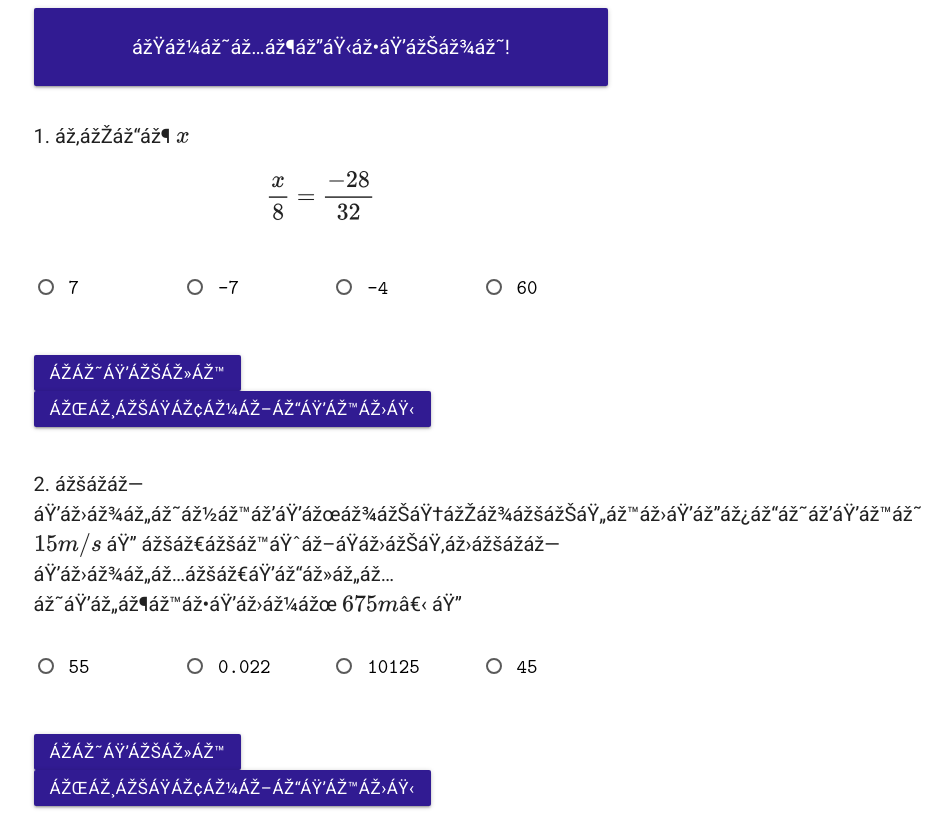
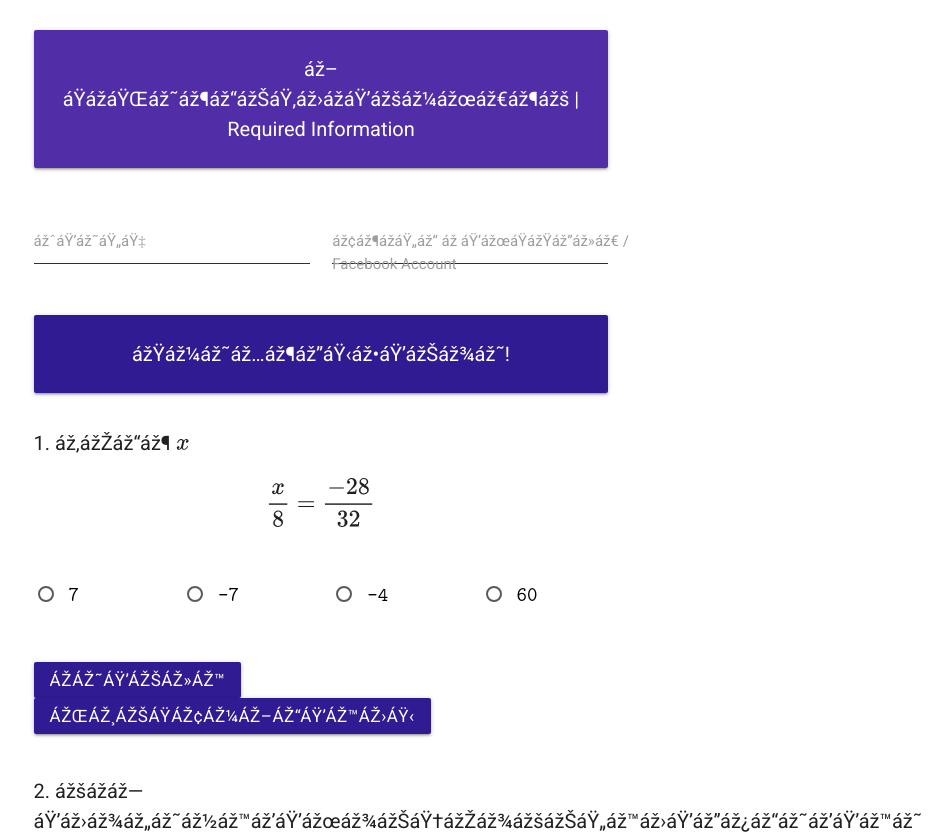
Before and after one commit to bunleaps/brachnha, a plain HTML site: page quiz/02.html in a window 1280 px wide. Shown: the top 834 px of the page, without its empty margins (319-1271 px from the left). Drawn offline with nearby package versions, Linux system fonts and the light colour scheme; a web font is replaced by a local one.

Commit message:
Add files via upload

```diff
--- a/quiz/02.css
+++ b/quiz/02.css
@@ -20,20 +20,52 @@
 }
 
 /*   Styling Materialize   */
-[type="radio"]:not(:checked) + span,
-[type="radio"]:checked + span {
+[type="radio"]:not(:checked)+span,
+[type="radio"]:checked+span {
   color: black;
   font-family: "Latin Modern Mono";
   font-size: 20px !important;
 }
 
-[type="radio"]:checked + span:after,
-[type="radio"].with-gap:checked + span:before,
-[type="radio"].with-gap:checked + span:after {
+[type="radio"]:checked+span:after,
+[type="radio"].with-gap:checked+span:before,
+[type="radio"].with-gap:checked+span:after {
   border: 2px solid #311b92 !important;
 }
 
-[type="radio"]:checked + span:after,
-[type="radio"].with-gap:checked + span:after {
+[type="radio"]:checked+span:after,
+[type="radio"].with-gap:checked+span:after {
   background-color: #311b92 !important;
 }
+
+input:not([type]),
+input[type=text]:not(.browser-default),
+input[type=password]:not(.browser-default),
+input[type=email]:not(.browser-default),
+input[type=url]:not(.browser-default),
+input[type=time]:not(.browser-default),
+input[type=date]:not(.browser-default),
+input[type=datetime]:not(.browser-default),
+input[type=datetime-local]:not(.browser-default),
+input[type=tel]:not(.browser-default),
+input[type=number]:not(.browser-default),
+input[type=search]:not(.browser-default),
+textarea.materialize-textarea {
+  border-bottom: 1px solid #311b92 !important;
+}
+
+input:not([type]):focus:not([readonly])+label,
+input[type=text]:not(.browser-default):focus:not([readonly])+label,
+input[type=password]:not(.browser-default):focus:not([readonly])+label,
+input[type=email]:not(.browser-default):focus:not([readonly])+label,
+input[type=url]:not(.browser-default):focus:not([readonly])+label,
+input[type=time]:not(.browser-default):focus:not([readonly])+label,
+input[type=date]:not(.browser-default):focus:not([readonly])+label,
+input[type=datetime]:not(.browser-default):focus:not([readonly])+label,
+input[type=datetime-local]:not(.browser-default):focus:not([readonly])+label,
+input[type=tel]:not(.browser-default):focus:not([readonly])+label,
+input[type=number]:not(.browser-default):focus:not([readonly])+label,
+input[type=search]:not(.browser-default):focus:not([readonly])+label,
+textarea.materialize-textarea:focus:not([readonly])+label {
+  color: #311b92 !important;
+}
--- a/quiz/02.html
+++ b/quiz/02.html
@@ -26,7 +26,34 @@
 </head>
 
 <body>
+  <br>
+
   <div class="container">
+    <form
+      action="https://docs.google.com/forms/d/e/1FAIpQLSfbuy4FLYbTfGoS548_13eJyEjjyEJPaXllKN28hkQq0tZ0Pw/formResponse">
+      <!-- Name & Facebook Account -->
+      <div class="row">
+        <div class="col s12 m2"></div>
+        <div class="col s12 m8">
+          <div class="card-panel deep-purple darken-2 white-text paragraph center-align">
+            ព័ត៌មានដែលត្រូវការ | Required Information
+          </div>
+        </div>
+        <div class="col s12 m2"></div>
+      </div>
+      <div class="row">
+        <div class="col s12 m2"></div>
+        <div class="input-field col s12 m4">
+          <input id="full_name" type="text" class="validate" name="entry.34573454">
+          <label for="full_name" class="paragraph">ឈ្មោះ</label>
+        </div>
+        <div class="input-field col s12 m4">
+          <input id="fb_account" type="text" class="validate" name="entry.578414142">
+          <label for="fb_account" class="paragraph">អាខោន ហ្វេសបុក / Facebook Account</label>
+        </div>
+        <div class="col s12 m2"></div>
+      </div>
+      <!-- Banner -->
       <div class="row">
         <div class="col s12 m2"></div>
         <div class="col s12 m8">
@@ -36,8 +63,6 @@
         </div>
         <div class="col s12 m2"></div>
       </div>
-    <form
-      action="https://docs.google.com/forms/d/e/1FAIpQLSfbuy4FLYbTfGoS548_13eJyEjjyEJPaXllKN28hkQq0tZ0Pw/formResponse">
       <!-- Question 1 -->
       <div class="row">
         <div id="q1">
```
Lines whose indentation alone changed are shown as unchanged.
